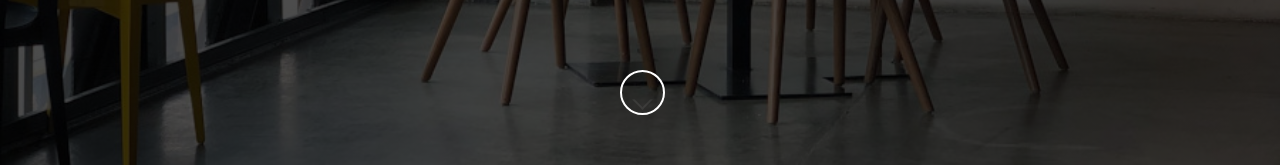
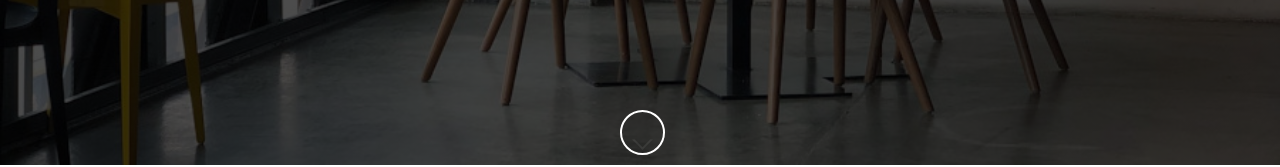
Before and after one commit to Zino-chan/Snow, a website built with webpack: page src/index.html in a window 1280 px wide. Shown: the part 635-802 px from the top of the page. Built offline with nearby package versions, Linux system fonts and the light colour scheme; a web font is replaced by a local one; what sal.js would draw is missing.

Commit message:
fix arrow issue on small devices

```diff
--- a/src/index.html
+++ b/src/index.html
@@ -38,10 +38,10 @@
                         >you publish on web</span>
                     </div>
                 </div>
-                <a href="#about" class="mouse">
-                    <span href="#about" class="arrow"></span>
-                </a>
             </div>
+            <a href="#about" class="mouse">
+                <span href="#about" class="arrow"></span>
+            </a>
         </section>
 
         <section class="about" id="about">
--- a/src/scss/3-elements/_mouse.scss
+++ b/src/scss/3-elements/_mouse.scss
@@ -5,7 +5,7 @@
     border-radius: 50%;
     border: 2px solid #fff;
     position: absolute;
-    bottom: 50px;
+    bottom: 10px;
     left: 50%;
     margin-left: -20px;
     display: flex;
--- a/src/scss/5-pages/_home.scss
+++ b/src/scss/5-pages/_home.scss
@@ -1,5 +1,7 @@
 .home{
     min-height: 100vh;
+    padding: 5rem 0;
+    position: relative;
     background: linear-gradient(rgba(0,0,0,.7), rgba(0,0,0,.7)),
     url('/src/images/home.jpg');
     @include bgImg();
```
